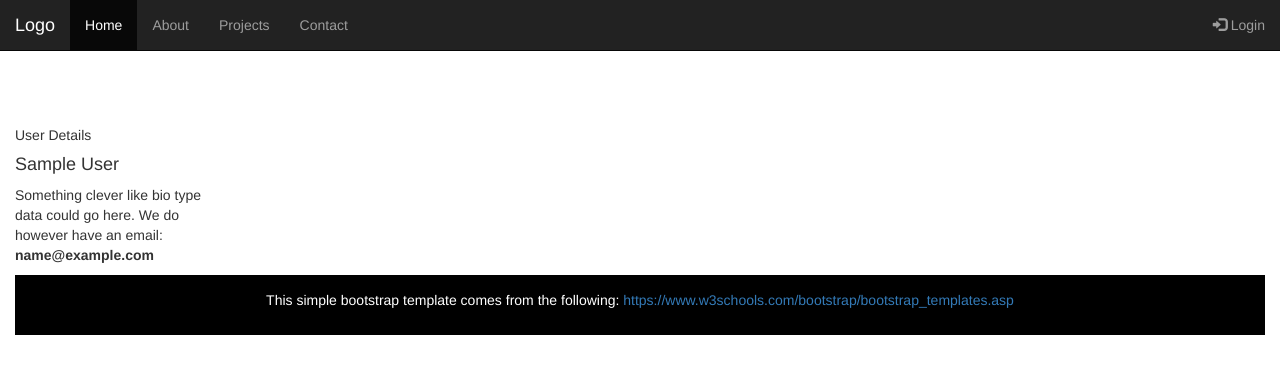
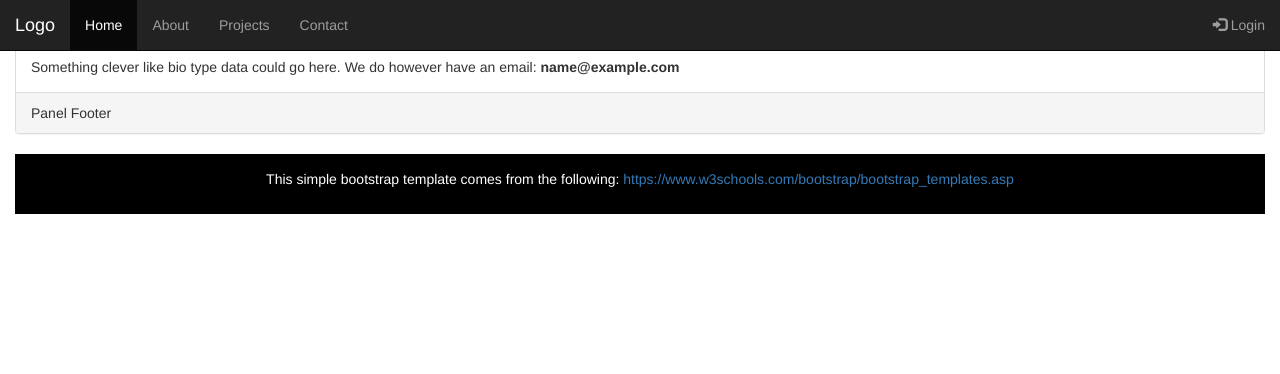
Before and after one commit to newmanix/express-3-test, a Node project: template views/users/view.ejs in a window 1280 px wide. Shown: the top 374 px of the page. Run offline with Node 20 templates, Linux system fonts and the light colour scheme; the template is opened without the code that fills it: most values are stand-ins (such as "Sample title", 1, 10 or a date in 2020).

Commit message:
Update view.ejs

```diff
--- a/views/users/view.ejs
+++ b/views/users/view.ejs
@@ -1,11 +1,9 @@
 <%- include('../partials/header') %>
             <% users.forEach(function(user){ %>
-              <div class="card border-primary mb-3" style="max-width: 20rem; margin-top:10%">
-              <div class="card-header">User Details</div>
-              <div class="card-body">
-                <h4 class="card-title"><%= user.first_name %> <%= user.last_name %></h4>
-                <p class="card-text">Something clever like bio type data could go here.
-                We do however have an email: <b><%= user.email %></b></p>
-              </div>
+            <div class="panel panel-default">
+              <div class="panel-heading"><%= user.first_name %> <%= user.last_name %></div>
+              <div class="panel-body">Something clever like bio type data could go here.
+                We do however have an email: <b><%= user.email %></b></div>
+              <div class="panel-footer">Panel Footer</div>
               <% }); %>
 <%- include('../partials/footer') %>
```
